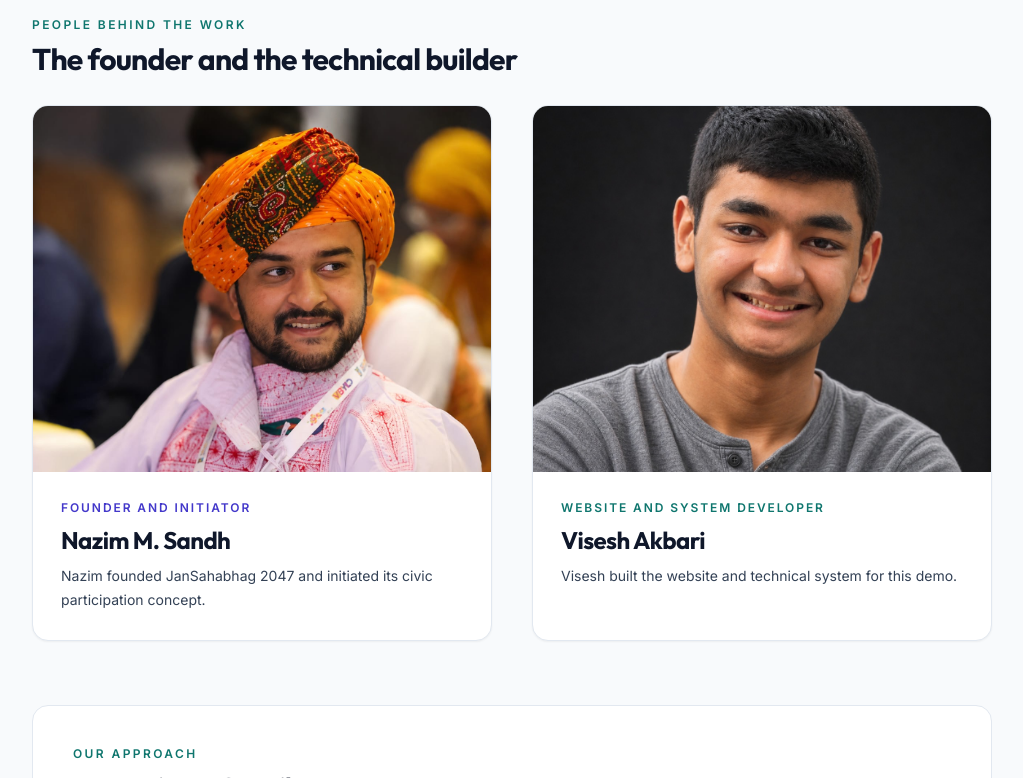
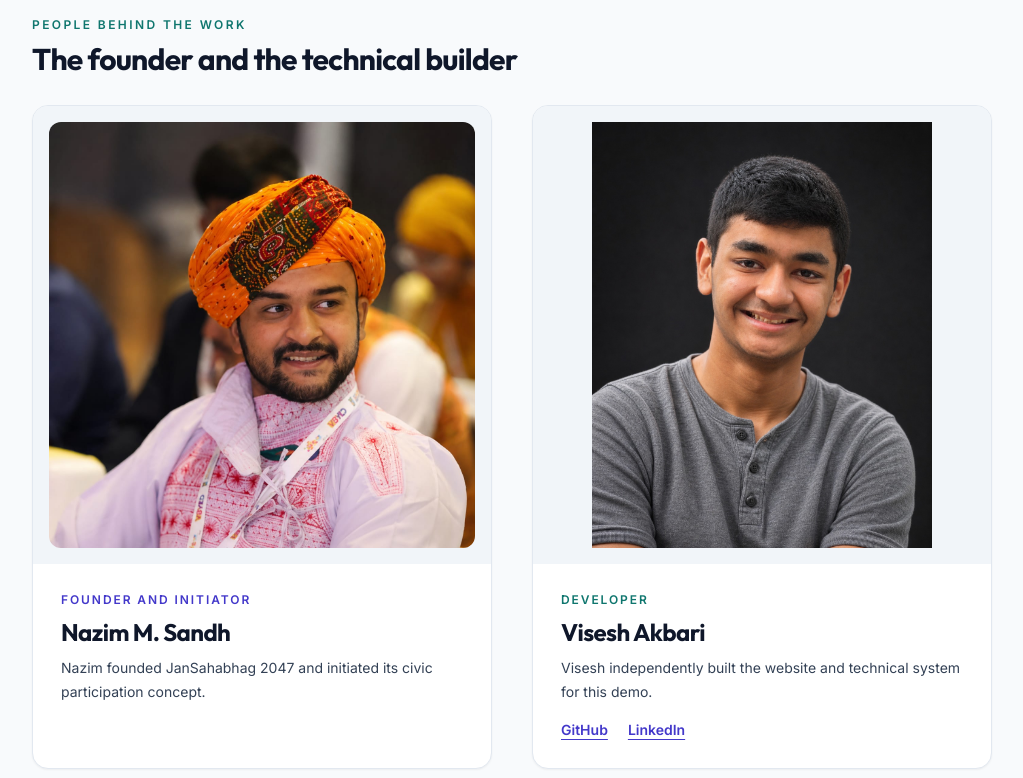
Before and after one commit to Laluboom/jansahabhag-2047-demo, a React (Vite) app: page /about in a window 1280 px wide. Shown: the part 802-1580 px from the top of the page, without its empty margins (256-1279 px from the left). Built offline with nearby package versions, Linux system fonts and the light colour scheme.

Commit message:
Clarify developer credit and show complete portraits

```diff
--- a/src/features/about/AboutPage.tsx
+++ b/src/features/about/AboutPage.tsx
@@ -45,13 +45,15 @@ export const AboutPage: React.FC = () => (
 
       <div className="grid gap-8 lg:grid-cols-2 lg:gap-10">
         <article className="overflow-hidden rounded-2xl border border-slate-200 bg-white shadow-sm">
+          <div className="aspect-square bg-slate-100 p-3 sm:p-4">
             <img
               src={nazimPortrait}
               alt="Portrait of Nazim M. Sandh"
-            className="aspect-[5/4] w-full object-cover object-[center_38%]"
+              className="h-full w-full rounded-xl object-contain"
               width="1254"
               height="1254"
             />
+          </div>
           <div className="space-y-2 p-6 sm:p-7">
             <p className="text-xs font-semibold uppercase tracking-[0.16em] text-civic-indigo-700">Founder and Initiator</p>
             <h3 className="font-heading text-2xl font-bold text-slate-900">Nazim M. Sandh</h3>
@@ -62,19 +64,29 @@ export const AboutPage: React.FC = () => (
         </article>
 
         <article className="overflow-hidden rounded-2xl border border-slate-200 bg-white shadow-sm">
+          <div className="aspect-square bg-slate-100 p-3 sm:p-4">
             <img
               src={viseshPortrait}
               alt="Portrait of Visesh Akbari"
-            className="aspect-[5/4] w-full object-cover object-[center_32%]"
+              className="h-full w-full rounded-xl object-contain"
               width="1122"
               height="1402"
             />
+          </div>
           <div className="space-y-2 p-6 sm:p-7">
-            <p className="text-xs font-semibold uppercase tracking-[0.16em] text-civic-teal-700">Website and System Developer</p>
+            <p className="text-xs font-semibold uppercase tracking-[0.16em] text-civic-teal-700">Developer</p>
             <h3 className="font-heading text-2xl font-bold text-slate-900">Visesh Akbari</h3>
             <p className="text-sm leading-6 text-slate-700">
-              Visesh built the website and technical system for this demo.
+              Visesh independently built the website and technical system for this demo.
             </p>
+            <div className="flex flex-wrap gap-x-5 gap-y-2 pt-2 text-sm font-semibold">
+              <a href="https://github.com/laluboom" target="_blank" rel="noopener noreferrer" className="text-civic-indigo-700 underline underline-offset-4 hover:text-civic-indigo-900 focus-visible:outline-none focus-visible:ring-2 focus-visible:ring-civic-indigo-500">
+                GitHub
+              </a>
+              <a href="https://www.linkedin.com/in/viseshakbari/" target="_blank" rel="noopener noreferrer" className="text-civic-indigo-700 underline underline-offset-4 hover:text-civic-indigo-900 focus-visible:outline-none focus-visible:ring-2 focus-visible:ring-civic-indigo-500">
+                LinkedIn
+              </a>
+            </div>
           </div>
         </article>
       </div>
```
Also changed, not shown: 3 other files (tests, documents, lock files or other folders). Lines whose indentation alone changed are shown as unchanged.
